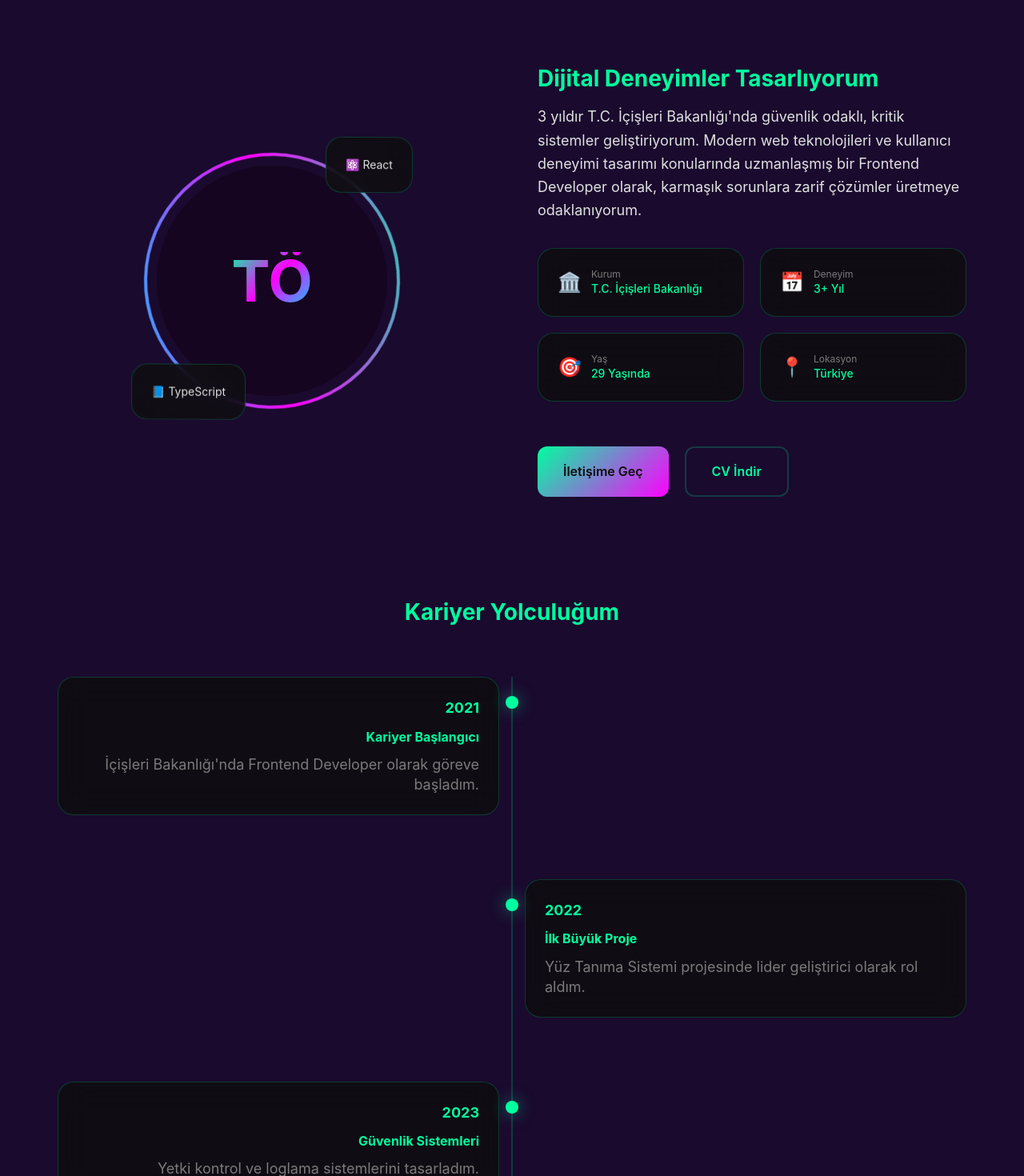
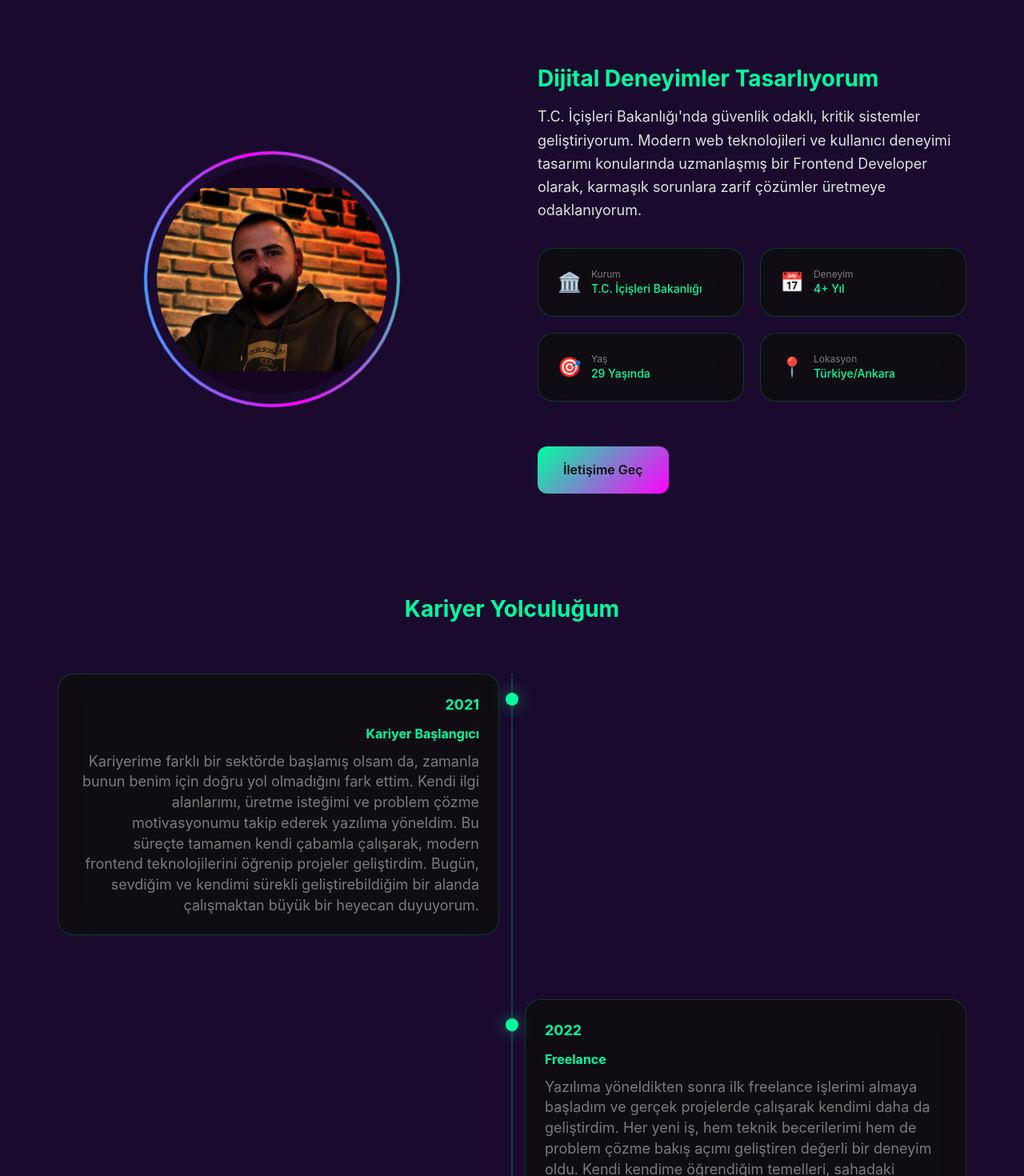
Before and after one commit to taylanozdemirr/taylanozdemir, a React (Vite) app: page / in a window 1280 px wide. Shown: the part 1040-2510 px from the top of the page at 80% size. Built offline with nearby package versions, Linux system fonts and the light colour scheme.

Commit message:
last commit

```diff
--- a/package.json
+++ b/package.json
@@ -10,6 +10,7 @@
     "preview": "vite preview"
   },
   "dependencies": {
+    "@emailjs/browser": "^4.4.1",
     "@tailwindcss/vite": "^4.1.17",
     "react": "^18.3.1",
     "react-dom": "^18.3.1",
--- a/src/components/layout/Footer.tsx
+++ b/src/components/layout/Footer.tsx
@@ -2,9 +2,8 @@ export function Footer() {
     const currentYear = new Date().getFullYear();
 
     const socialLinks = [
-        { icon: '🐙', href: 'https://github.com/', label: 'GitHub' },
-        { icon: '💼', href: 'https://linkedin.com/', label: 'LinkedIn' },
-        { icon: '🐦', href: 'https://twitter.com/', label: 'Twitter' },
+        { icon: '🐙', href: 'https://github.com/taylanozdemirr', label: 'GitHub' },
+        { icon: '💼', href: 'https://www.linkedin.com/in/taylanozdemirr/', label: 'LinkedIn' }
     ];
 
     return (
@@ -24,23 +23,6 @@ export function Footer() {
                         </span>
                     </div>
 
-                    {/* Social Links */}
-                    <div className="flex items-center gap-4">
-                        {socialLinks.map((link) => (
-                            <a
-                                key={link.label}
-                                href={link.href}
-                                target="_blank"
-                                rel="noopener noreferrer"
-                                className="w-10 h-10 rounded-full glass-card flex items-center justify-center
-                  hover:scale-110 transition-transform"
-                                title={link.label}
-                            >
-                                {link.icon}
-                            </a>
-                        ))}
-                    </div>
-
                     {/* Back to Top */}
                     <a
                         href="#hero"
--- a/src/components/sections/About.tsx
+++ b/src/components/sections/About.tsx
@@ -9,10 +9,9 @@ const highlights = [
 ];
 
 const timeline = [
-    { year: '2021', title: 'Kariyer Başlangıcı', desc: 'İçişleri Bakanlığı\'nda Frontend Developer olarak göreve başladım.' },
-    { year: '2022', title: 'İlk Büyük Proje', desc: 'Yüz Tanıma Sistemi projesinde lider geliştirici olarak rol aldım.' },
-    { year: '2023', title: 'Güvenlik Sistemleri', desc: 'Yetki kontrol ve loglama sistemlerini tasarladım.' },
-    { year: '2024', title: 'Tam Stack Geliştirme', desc: 'React Native ile mobil uygulamalar geliştirmeye başladım.' },
+    { year: '2021', title: 'Kariyer Başlangıcı', desc: 'Kariyerime farklı bir sektörde başlamış olsam da, zamanla bunun benim için doğru yol olmadığını fark ettim. Kendi ilgi alanlarımı, üretme isteğimi ve problem çözme motivasyonumu takip ederek yazılıma yöneldim. Bu süreçte tamamen kendi çabamla çalışarak, modern frontend teknolojilerini öğrenip projeler geliştirdim. Bugün, sevdiğim ve kendimi sürekli geliştirebildiğim bir alanda çalışmaktan büyük bir heyecan duyuyorum.' },
+    { year: '2022', title: 'Freelance', desc: 'Yazılıma yöneldikten sonra ilk freelance işlerimi almaya başladım ve gerçek projelerde çalışarak kendimi daha da geliştirdim. Her yeni iş, hem teknik becerilerimi hem de problem çözme bakış açımı geliştiren değerli bir deneyim oldu. Kendi kendime öğrendiğim temelleri, sahadaki ihtiyaçlarla birleştirerek daha güçlü ve kapsamlı bir yetkinlik kazandım.' },
+    { year: '2023', title: 'T.C İçişleri Bakanlığında Frontend Developer', desc: 'Bu deneyimlerin ardından T.C. İçişleri Bakanlığında Frontend Developer olarak göreve başladım. Burada kullanılan kurumsal projeleri modern standartlara uygun şekilde güncelleme ve yeni projeler geliştirme fırsatı buldum. Geniş kapsamlı sistemlerde çalışma deneyimi, hem teknik uzmanlığımı derinleştirdi hem de kurumsal ölçekte yazılım geliştirme süreçlerine hâkim olmamı sağladı.' }
 ];
 
 export function About() {
@@ -52,16 +51,8 @@ export function About() {
                                     className="text-6xl md:text-7xl font-bold bg-clip-text text-transparent"
                                     style={{ backgroundImage: 'var(--gradient-accent)' }}
                                 >
-                                    TÖ
+                                    <img src="pp.png" alt="" />
                                 </span>
-                            </div>
-
-                            {/* Floating Badges */}
-                            <div className="absolute -top-4 -right-4 px-4 py-2 glass-card text-sm animate-float">
-                                ⚛️ React
-                            </div>
-                            <div className="absolute -bottom-4 -left-4 px-4 py-2 glass-card text-sm animate-float delay-200">
-                                📘 TypeScript
                             </div>
                         </div>
                     </div>
@@ -100,13 +91,13 @@ export function About() {
                             <a href="#contact" className="btn-primary">
                                 İletişime Geç
                             </a>
-                            <a
+                            {/* <a
                                 href="/cv.pdf"
                                 target="_blank"
                                 className="btn-secondary"
                             >
                                 CV İndir
-                            </a>
+                            </a> */}
                         </div>
                     </div>
                 </div>
--- a/src/components/sections/Contact.tsx
+++ b/src/components/sections/Contact.tsx
@@ -8,21 +8,27 @@ export function Contact() {
         message: ''
     });
     const [isSubmitting, setIsSubmitting] = useState(false);
+    const [submitStatus, setSubmitStatus] = useState<'idle' | 'success'>('idle');
     const { ref, isVisible } = useScrollAnimation({ threshold: 0.2 });
 
     const handleSubmit = (e: React.FormEvent) => {
         e.preventDefault();
         setIsSubmitting(true);
-        // Simulate submission
+        setSubmitStatus('idle');
+
+        // Simülasyon - 1.5 saniye bekleyip başarı mesajı göster
         setTimeout(() => {
             setIsSubmitting(false);
+            setSubmitStatus('success');
             setFormState({ name: '', email: '', message: '' });
-            alert('Mesajınız gönderildi!');
+
+            // 5 saniye sonra başarı mesajını gizle
+            setTimeout(() => setSubmitStatus('idle'), 5000);
         }, 1500);
     };
 
     const contactInfo = [
-        { icon: '📧', label: 'E-posta', value: 'taylan19.97@gmail.com', href: 'mailto:taylan19.97@gmail.com' },
+        { icon: '📧', label: 'E-posta', value: 'taylan19.97a@gmail.com', href: 'mailto:taylan19.97a@gmail.com' },
         { icon: '💼', label: 'LinkedIn', value: '/taylanozdemirr', href: 'https://www.linkedin.com/in/taylanozdemirr/' },
         { icon: '🐙', label: 'GitHub', value: '/taylanozdemirr', href: 'https://github.com/taylanozdemirr' },
     ];
@@ -89,11 +95,18 @@ export function Contact() {
                         onSubmit={handleSubmit}
                         className={`glass-card p-10 space-y-8 animate-on-scroll-right ${isVisible ? 'visible' : ''}`}
                     >
+                        {/* Status Messages */}
+                        {submitStatus === 'success' && (
+                            <div className="p-4 bg-green-500/20 border border-green-500/50 rounded-xl text-green-400 text-center">
+                                ✅ Mesajınız başarıyla iletildi! En kısa sürede size dönüş yapacağım.
+                            </div>
+                        )}
                         {/* Name Input */}
                         <div className="space-y-2">
                             <label className="text-sm text-[var(--text-secondary)]">İsim</label>
                             <input
                                 type="text"
+                                name="from_name"
                                 value={formState.name}
                                 onChange={(e) => setFormState(prev => ({ ...prev, name: e.target.value }))}
                                 placeholder="Adınız Soyadınız"
@@ -110,6 +123,7 @@ export function Contact() {
                             <label className="text-sm text-[var(--text-secondary)]">E-posta</label>
                             <input
                                 type="email"
+                                name="from_email"
                                 value={formState.email}
                                 onChange={(e) => setFormState(prev => ({ ...prev, email: e.target.value }))}
                                 placeholder="ornek@email.com"
@@ -125,6 +139,7 @@ export function Contact() {
                         <div className="space-y-2">
                             <label className="text-sm text-[var(--text-secondary)]">Mesaj</label>
                             <textarea
+                                name="message"
                                 value={formState.message}
                                 onChange={(e) => setFormState(prev => ({ ...prev, message: e.target.value }))}
                                 placeholder="Mesajınızı yazın..."
--- a/src/components/sections/Projects.tsx
+++ b/src/components/sections/Projects.tsx
@@ -54,9 +54,6 @@ export function Projects() {
                                     >
                                         {project.icon}
                                     </span>
-                                    <span className="text-xs text-[var(--text-muted)] px-3 py-1 rounded-full bg-[var(--bg-tertiary)]">
-                                        {project.year}
-                                    </span>
                                 </div>
 
                                 {/* Title */}
@@ -90,7 +87,7 @@ export function Projects() {
                                 </div>
 
                                 {/* View Details Link */}
-                                <div className="flex items-center gap-2 text-sm font-medium group/link cursor-pointer pt-2"
+                                {/* <div className="flex items-center gap-2 text-sm font-medium group/link cursor-pointer pt-2"
                                     style={{ color: project.color }}
                                 >
                                     <span>Detayları Gör</span>
@@ -102,7 +99,7 @@ export function Projects() {
                                     >
                                         <path strokeLinecap="round" strokeLinejoin="round" strokeWidth={2} d="M14 5l7 7m0 0l-7 7m7-7H3" />
                                     </svg>
-                                </div>
+                                </div> */}
                             </div>
 
                             {/* Hover Glow Effect */}
@@ -115,61 +112,6 @@ export function Projects() {
                         </div>
                     ))}
                 </div>
-
-                {/* Featured Project - Large Card */}
-                <div className="mt-20">
-                    <div
-                        className={`
-              glass-card p-8 md:p-12 overflow-hidden relative
-              animate-on-scroll ${isVisible ? 'visible' : ''}
-            `}
-                        style={{ transitionDelay: '0.6s' }}
-                    >
-                        <div className="grid md:grid-cols-2 gap-12 items-center">
-                            {/* Content */}
-                            <div className="space-y-8">
-                                <span className="badge" style={{ borderColor: projects[0].color, color: projects[0].color }}>
-                                    ⭐ Öne Çıkan Proje
-                                </span>
-                                <h3 className="text-2xl md:text-3xl font-bold text-[var(--text-primary)]">
-                                    {projects[0].title}
-                                </h3>
-                                <p className="text-[var(--text-secondary)]">
-                                    {projects[0].description}
-                                </p>
-                                <div className="flex flex-wrap gap-3">
-                                    {projects[0].tags.map((tag) => (
-                                        <span key={tag} className="badge">{tag}</span>
-                                    ))}
-                                </div>
-                                <div className="pt-4">
-                                    <button className="btn-primary">
-                                        Projeyi İncele
-                                    </button>
-                                </div>
-                            </div>
-
-                            {/* Visual */}
-                            <div className="relative">
-                                <div
-                                    className="aspect-video rounded-xl bg-[var(--bg-tertiary)] flex items-center justify-center text-6xl"
-                                    style={{
-                                        boxShadow: `0 25px 50px -12px ${projects[0].color}40`
-                                    }}
-                                >
-                                    {projects[0].icon}
-                                </div>
-                                {/* Decorative Elements */}
-                                <div
-                                    className="absolute -z-10 -top-4 -right-4 w-full h-full rounded-xl animate-pulse-glow"
-                                    style={{
-                                        background: `linear-gradient(135deg, ${projects[0].color}40, transparent)`,
-                                    }}
-                                />
-                            </div>
-                        </div>
-                    </div>
-                </div>
             </div>
         </section>
     );
--- a/src/components/sections/Skills.tsx
+++ b/src/components/sections/Skills.tsx
@@ -2,16 +2,9 @@ import { useState } from 'react';
 import { useScrollAnimation } from '../../hooks/useScrollAnimation';
 import { skills } from '../../data/portfolio';
 
-const categories = ['Tümü', 'Frontend', 'Language', 'Mobile', 'Styling', 'UI', 'State', 'Tooling'];
-
 export function Skills() {
-    const [activeCategory, setActiveCategory] = useState('Tümü');
     const [hoveredSkill, setHoveredSkill] = useState<string | null>(null);
     const { ref, isVisible } = useScrollAnimation({ threshold: 0.1 });
-
-    const filteredSkills = activeCategory === 'Tümü'
-        ? skills
-        : skills.filter(skill => skill.category === activeCategory);
 
     return (
         <section id="skills" className="section bg-[var(--bg-secondary)]">
@@ -22,32 +15,12 @@ export function Skills() {
                     <p className="mt-6 text-[var(--text-muted)] text-center">Uzmanlaştığım teknolojiler ve araçlar</p>
                 </div>
 
-                {/* Category Filter */}
-                <div className="flex flex-wrap justify-center gap-4 mb-16">
-                    {categories.map((category) => (
-                        <button
-                            key={category}
-                            onClick={() => setActiveCategory(category)}
-                            className={`
-                px-4 py-2 rounded-full text-sm font-medium
-                transition-all duration-300
-                ${activeCategory === category
-                                    ? 'bg-[var(--accent-primary)] text-[var(--bg-primary)]'
-                                    : 'glass-card text-[var(--text-secondary)] hover:text-[var(--text-primary)]'
-                                }
-              `}
-                        >
-                            {category}
-                        </button>
-                    ))}
-                </div>
-
                 {/* Skills Grid */}
                 <div
                     ref={ref}
                     className="grid grid-cols-2 md:grid-cols-3 lg:grid-cols-5 gap-6"
                 >
-                    {filteredSkills.map((skill, index) => (
+                    {skills.map((skill, index) => (
                         <div
                             key={skill.name}
                             className={`
--- a/src/data/portfolio.ts
+++ b/src/data/portfolio.ts
@@ -3,46 +3,41 @@ export const projects = [
         id: 1,
         title: "Yüz Tanıma Sistemi",
         description: "Yapay zeka destekli biyometrik kimlik doğrulama sistemi. Gerçek zamanlı yüz algılama ve eşleştirme özellikleriyle devlet güvenlik protokollerine uyumlu çözüm.",
-        tags: ["React", "TypeScript", "TensorFlow.js", "WebRTC"],
+        tags: ["React", "TypeScript", "TensorFlow.js", "WebRTC", "Redux", "Tailwindcss", "PrimeReact", "Recoil"],
         color: "#6366F1",
-        icon: "👁️",
-        year: "2024"
+        icon: "👁️"
     },
     {
         id: 2,
         title: "Yetki Kontrol & Talep Onay Sistemi",
         description: "Rol tabanlı erişim kontrolü ve çok aşamalı onay akışları içeren kurumsal yetkilendirme platformu. 10.000+ kullanıcının yetki yönetimi.",
-        tags: ["React", "Redux Toolkit", "TypeScript", "TanStack Query"],
+        tags: ["React", "Recoil", "TypeScript", "Redux Toolkit", "PrimeFlex", "PrimeReact"],
         color: "#EC4899",
-        icon: "🔐",
-        year: "2023"
+        icon: "🔐"
     },
     {
         id: 3,
         title: "Sakıncalı İşlem Loglama Sistemi",
         description: "Kritik güvenlik olaylarının 7/24 izlenmesi ve raporlanması için geliştirilmiş audit logging sistemi. Anlık uyarı ve analiz modülleri.",
-        tags: ["React", "TypeScript", "WebSocket", "Chart.js"],
+        tags: ["React", "TypeScript", "WebSocket", "Tailwindcss", "PrimeReact", "Recoil", "React Context"],
         color: "#F97316",
-        icon: "📊",
-        year: "2023"
+        icon: "📊"
     },
     {
         id: 4,
         title: "Otel Resepsiyon Uygulaması",
         description: "Check-in/out, oda yönetimi ve misafir takibi için tasarlanmış responsive web uygulaması. Real-time bildirimler ile entegre.",
-        tags: ["React Native", "TypeScript", "Firebase", "Tailwind"],
+        tags: ["React", "TypeScript", "Firebase", "Tailwindcss", "shadcn/ui", "Recoil", "React Context"],
         color: "#10B981",
-        icon: "🏨",
-        year: "2022"
+        icon: "🏨"
     },
     {
         id: 5,
         title: "CV Oluşturma & Başvuru Platformu",
         description: "Dinamik CV builder ve online başvuru takip sistemi. PDF export, şablon seçimi ve başvuru durumu izleme özellikleri.",
-        tags: ["React", "TypeScript", "jsPDF", "shadcn/ui"],
+        tags: ["React", "TypeScript", "shadcn/ui", "Recoil", "React Context"],
         color: "#8B5CF6",
-        icon: "📄",
-        year: "2024"
+        icon: "📄"
     }
 ];
 
@@ -57,20 +52,21 @@ export const skills = [
     { name: "PrimeFlex", level: 80, icon: "📐", category: "Styling" },
     { name: "Material-UI", level: 80, icon: "🎯", category: "UI" },
     { name: "Bootstrap", level: 85, icon: "🅱️", category: "Styling" },
+    { name: "WebSocket", level: 75, icon: "📐", category: "Tooling" },
     { name: "TanStack Query", level: 80, icon: "🔄", category: "State" },
     { name: "TanStack Router", level: 75, icon: "🛤️", category: "Routing" },
     { name: "Recoil", level: 75, icon: "⚡", category: "State" },
     { name: "Redux Toolkit", level: 75, icon: "📦", category: "State" },
     { name: "Vite", level: 90, icon: "⚡", category: "Tooling" },
-    { name: "Git", level: 85, icon: "🔀", category: "Tooling" }
+    { name: "Git", level: 85, icon: "🔀", category: "Tooling" },
 ];
 
 export const personalInfo = {
     name: "Taylan Özdemir",
     title: "Frontend Developer",
     age: 29,
-    experience: "3+ Yıl",
+    experience: "4+ Yıl",
     company: "T.C. İçişleri Bakanlığı",
-    location: "Türkiye",
-    bio: "3 yıldır T.C. İçişleri Bakanlığı'nda güvenlik odaklı, kritik sistemler geliştiriyorum. Modern web teknolojileri ve kullanıcı deneyimi tasarımı konularında uzmanlaşmış bir Frontend Developer olarak, karmaşık sorunlara zarif çözümler üretmeye odaklanıyorum."
+    location: "Türkiye/Ankara",
+    bio: "T.C. İçişleri Bakanlığı'nda güvenlik odaklı, kritik sistemler geliştiriyorum. Modern web teknolojileri ve kullanıcı deneyimi tasarımı konularında uzmanlaşmış bir Frontend Developer olarak, karmaşık sorunlara zarif çözümler üretmeye odaklanıyorum."
 };
```
Also changed, not shown: public/pp.png (added), 1 other file (tests, documents, lock files or other folders).
